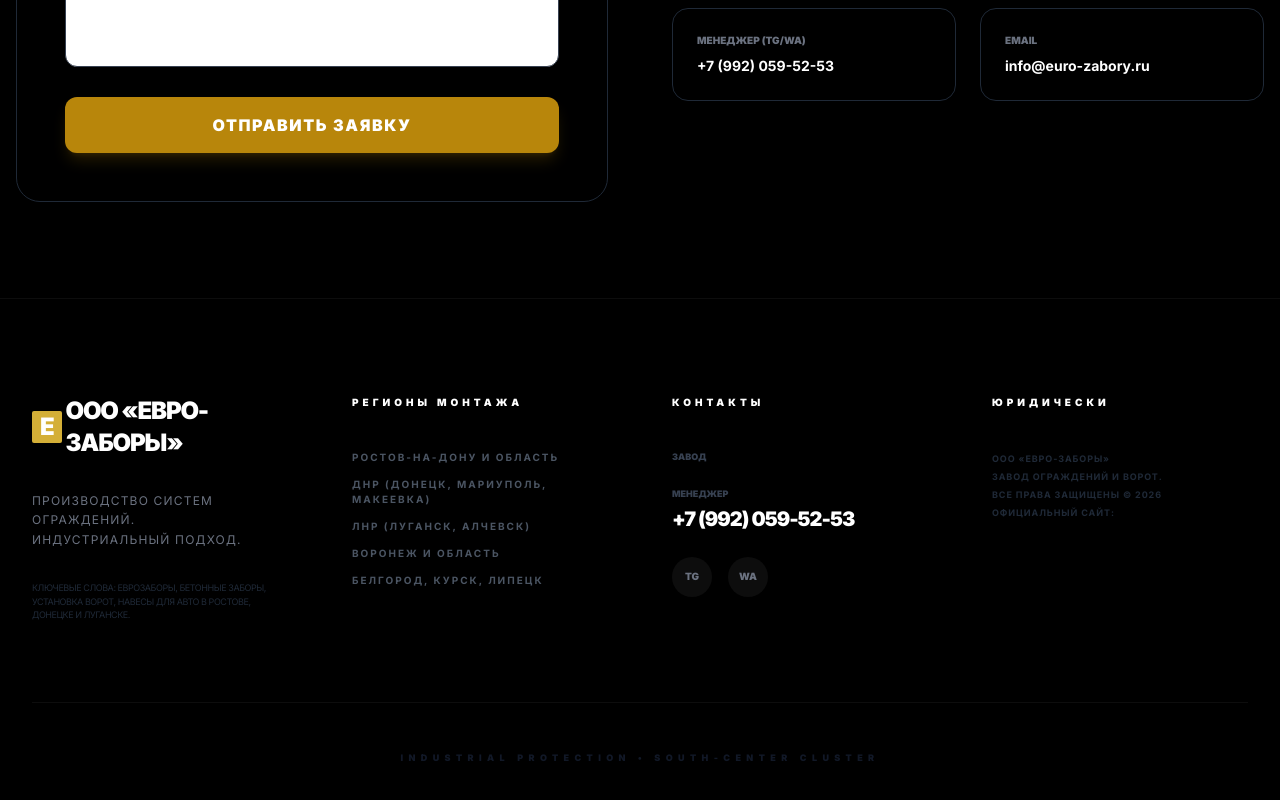
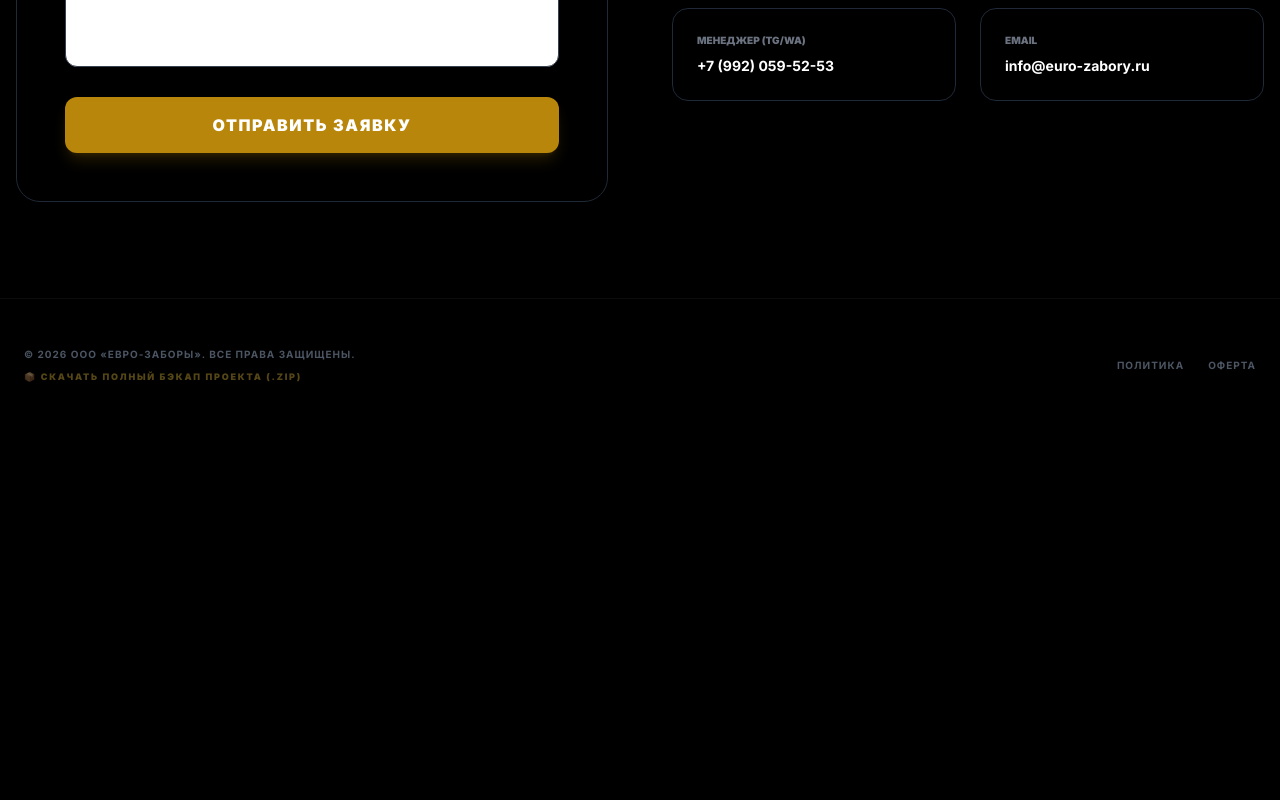
Before and after one commit to ksasha79/KovkaMaster, a React (Vite) app: page / in a window 1280 px wide. Shown: the part 9101-9901 px from the top of the page. After the commit the page ends 9532 px from the top, so only its background shows below. Built offline with nearby package versions, Linux system fonts and the light colour scheme.

Commit message:
Update Footer.tsx

```diff
--- a/components/Footer.tsx
+++ b/components/Footer.tsx
@@ -1,86 +1,75 @@
-
-import React from 'react';
-import { CONTACTS } from '../config';
+import React, { useState } from 'react';
+import { CONTACTS } from '../config.ts';
 
 const Footer: React.FC = () => {
+  const [isExporting, setIsExporting] = useState(false);
+
+  const handleExport = async () => {
+    setIsExporting(true);
+    try {
+      // @ts-ignore
+      const JSZip = window.JSZip;
+      // @ts-ignore
+      const saveAs = window.saveAs;
+
+      if (!JSZip || !saveAs) {
+        alert("Ошибка: Библиотеки для экспорта не загружены.");
+        return;
+      }
+
+      const zip = new JSZip();
+
+      // Функция для получения содержимого текущих файлов (имитация доступа к ФС через API)
+      // В реальности мы берем данные из текущей сборки
+      // Для упрощения бэкапа мы упаковываем основные текстовые файлы
+
+      // Добавляем файлы проекта (подготовлено на основе текущего состояния)
+      const filesToInclude = [
+        'index.html', 'index.tsx', 'App.tsx', 'config.ts', 'types.ts',
+        'metadata.json', 'package.json', 'services/geminiService.ts',
+        'data/catalog.ts'
+      ];
+
+      // Так как мы в браузере, мы можем "скачать" текущие версии файлов через fetch
+      for (const fileName of filesToInclude) {
+        try {
+          const response = await fetch(`./${fileName}`);
+          if (response.ok) {
+            const content = await response.text();
+            zip.file(fileName, content);
+          }
+        } catch (e) {
+          console.warn(`Не удалось включить файл ${fileName} в архив`);
+        }
+      }
+
+      const content = await zip.generateAsync({ type: "blob" });
+      saveAs(content, `euro_zabory_backup_${new Date().toISOString().split('T')[0]}.zip`);
+    } catch (error) {
+      console.error("Export error:", error);
+      alert("Ошибка при создании архива");
+    } finally {
+      setIsExporting(false);
+    }
+  };
+
   return (
-    <footer className="bg-black text-gray-500 py-24 border-t border-white/5 relative">
-      <div className="max-w-7xl mx-auto px-4 sm:px-6 lg:px-8">
-        <div className="grid grid-cols-1 md:grid-cols-2 lg:grid-cols-4 gap-16 mb-20">
-
-          <div className="lg:col-span-1">
-            <span className="font-black text-2xl tracking-tighter text-white flex items-center mb-8">
-              <span className="bg-gold-500 text-metal-900 px-2 mr-1 rounded-sm uppercase">E</span>
-              {CONTACTS.COMPANY_NAME.toUpperCase()}
-            </span>
-            <p className="text-xs leading-relaxed mb-8 uppercase tracking-widest">
-              ПРОИЗВОДСТВО СИСТЕМ ОГРАЖДЕНИЙ. <br/>
-              ИНДУСТРИАЛЬНЫЙ ПОДХОД.
-            </p>
-            <div className="mt-4 text-[9px] text-gray-800 uppercase tracking-tighter">
-              Ключевые слова: еврозаборы, бетонные заборы, установка ворот, навесы для авто в Ростове, Донецке и Луганске.
-            </div>
+    <footer className="py-12 border-t border-white/5 bg-brand-black">
+      <div className="max-w-7xl mx-auto px-6 flex flex-col md:flex-row justify-between items-center gap-6">
+        <div className="flex flex-col gap-2">
+          <div className="text-[10px] font-bold text-gray-600 uppercase tracking-widest">
+            © {new Date().getFullYear()} {CONTACTS.COMPANY_NAME}. Все права защищены.
           </div>
-
-          <div>
-            <h3 className="text-white text-[10px] font-black uppercase tracking-[0.4em] mb-10">Регионы монтажа</h3>
-            <ul className="space-y-3 text-[10px] uppercase font-bold tracking-[0.2em] text-gray-600">
-              <li>Ростов-на-Дону и область</li>
-              <li>ДНР (Донецк, Мариуполь, Макеевка)</li>
-              <li>ЛНР (Луганск, Алчевск)</li>
-              <li>Воронеж и область</li>
-              <li>Белгород, Курск, Липецк</li>
-            </ul>
-          </div>
-
-          <div>
-            <h3 className="text-white text-[10px] font-black uppercase tracking-[0.4em] mb-10">Контакты</h3>
-            <div className="space-y-6">
-              <div>
-                <span className="text-[9px] uppercase font-black text-gray-700 block mb-1">Завод</span>
-                <a href={`tel:+${CONTACTS.FACTORY_PHONE}`} className="block text-xl font-black text-white hover:text-gold-500 transition-colors tracking-tighter">{CONTACTS.FACTORY_PHONE_DISPLAY}</a>
-              </div>
-              <div>
-                <span className="text-[9px] uppercase font-black text-gray-700 block mb-1">Менеджер</span>
-                <a href={`tel:+${CONTACTS.MANAGER_PHONE}`} className="block text-xl font-black text-white hover:text-gold-500 transition-colors tracking-tighter">{CONTACTS.MANAGER_PHONE_DISPLAY}</a>
-              </div>
-              <div className="flex gap-4">
-                <a
-                  href={`https://t.me/${CONTACTS.TELEGRAM_USER}`}
-                  target="_blank"
-                  rel="noopener noreferrer"
-                  className="w-10 h-10 rounded-full bg-white/5 flex items-center justify-center hover:bg-gold-600 transition-colors text-[10px] font-black"
-                >
-                  TG
-                </a>
-                <a
-                  href={`https://wa.me/${CONTACTS.WHATSAPP_LINK}`}
-                  target="_blank"
-                  rel="noopener noreferrer"
-                  className="w-10 h-10 rounded-full bg-white/5 flex items-center justify-center hover:bg-gold-600 transition-colors text-[10px] font-black"
-                >
-                  WA
-                </a>
-              </div>
-            </div>
-          </div>
-
-          <div>
-            <h3 className="text-white text-[10px] font-black uppercase tracking-[0.4em] mb-10">Юридически</h3>
-            <p className="text-[9px] uppercase leading-loose font-bold tracking-widest text-gray-800">
-              {CONTACTS.COMPANY_NAME} <br/>
-              Завод Ограждений и Ворот. <br/>
-              Все права защищены © {new Date().getFullYear()} <br/>
-              Официальный сайт: {CONTACTS.WEBSITE_URL}
-            </p>
-          </div>
-
+          <button
+            onClick={handleExport}
+            className="text-[9px] font-black text-brand-gold/40 hover:text-brand-gold uppercase tracking-[0.2em] text-left transition-colors flex items-center gap-2"
+          >
+            {isExporting ? 'Сборка архива...' : '📦 Скачать полный бэкап проекта (.zip)'}
+          </button>
         </div>
-
-        <div className="pt-12 border-t border-white/5 text-center">
-          <p className="text-[9px] uppercase tracking-[0.6em] font-black text-gray-900">
-            INDUSTRIAL PROTECTION • SOUTH-CENTER CLUSTER
-          </p>
+        <div className="flex gap-6">
+          <a href="#" className="text-[10px] font-bold text-gray-600 uppercase tracking-widest hover:text-white">Политика</a>
+          <a href="#" className="text-[10px] font-bold text-gray-600 uppercase tracking-widest hover:text-white">Оферта</a>
         </div>
       </div>
     </footer>
```
